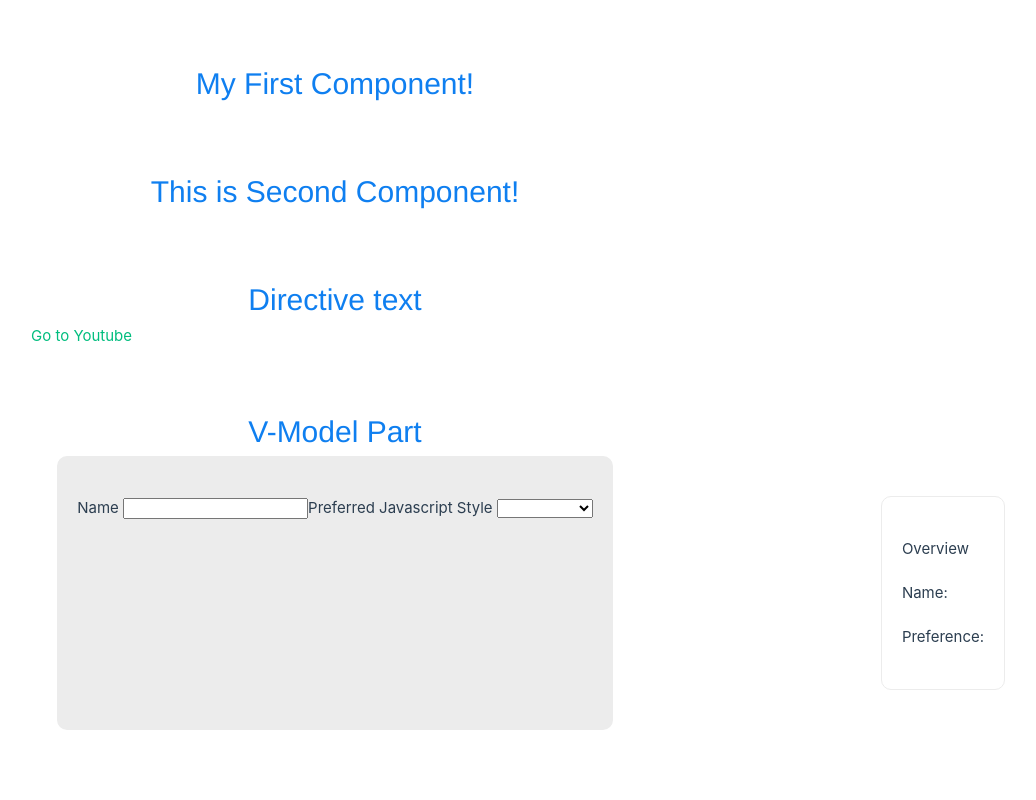
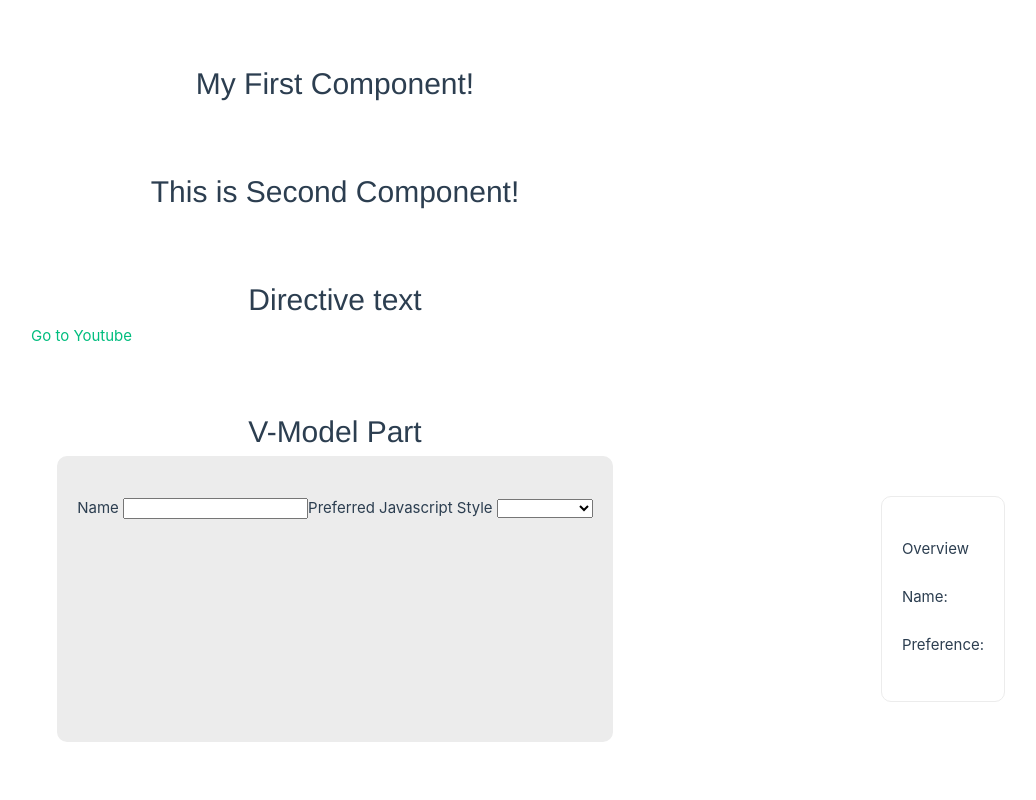
Before and after one commit to ProgrammerSohan/Vue-Js3_Frontend-Dev, a Vue app in the folder s1_ch1/first_app/: page / in a window 1280 px wide. Shown: the top 800 px of the page, without its empty margins (1-1037 px from the left). Built offline with nearby package versions, Linux system fonts and the light colour scheme.

Commit message:
1.33_importing scss into a scoped component

```diff
--- a/s1_ch1/first_app/package.json
+++ b/s1_ch1/first_app/package.json
@@ -12,6 +12,7 @@
   },
   "devDependencies": {
     "@vitejs/plugin-vue": "^4.3.4",
+    "sass": "^1.68.0",
     "vite": "^4.4.9"
   }
 }
--- a/s1_ch1/first_app/src/App.vue
+++ b/s1_ch1/first_app/src/App.vue
@@ -28,6 +28,9 @@
   <Exercise9 />
  <br>
  <Exercise10 />
+ <br>
+ <Exercise11 />
+
 </template>
 <script>
 import Exercise from './components/Exercise1-01.vue'
@@ -41,6 +44,7 @@
 import Exercise8 from './components/Exercise1-08.vue'
 import Exercise9 from './components/Exercise1-09.vue'
 import Exercise10 from './components/Exercise1-10.vue'
+import Exercise11 from './components/Exercise1-11.vue'
 export default {
   components: {
     Exercise,
@@ -53,7 +57,8 @@
     MethodExplore,
     Exercise8,
     Exercise9,
-    Exercise10
+    Exercise10,
+    Exercise11
 
   }
 
--- a/s1_ch1/first_app/src/components/Exercise1-11.vue
+++ b/s1_ch1/first_app/src/components/Exercise1-11.vue
@@ -1,5 +1,12 @@
 <template>
     <div>
+        <h1>{{title}}</h1>
+        <h2>{{ subtitle}}</h2>
+        <ul>
+            <li>{{ items[0]}}</li>
+            <li>{{items[1]}}</li>
+            <li>{{items[2]}}</li>
+        </ul>
 
     </div>
 
@@ -7,8 +14,20 @@
 </template>
 <script>
     export default{
-        data()
+        data(){
+            return {
+                title: 'My list component',
+                subtitle: 'Vue Js Basic',
+                items: ['Item 1', 'Item 2', 'Item 3']
+
+            }
+
+        },
 
     }
 
 </script>
+<style lang="scss">
+@import '../styles/typography.scss';
+
+</style>
--- /dev/null
+++ b/s1_ch1/first_app/src/styles/typography.scss
@@ -0,0 +1,30 @@
+$color-green: #4fc08d;
+$color-grey: #2c3e50;
+$color-blue: #003366;
+
+h1{
+    margin-top: 60px;
+    text-align: center;
+    color: $color-grey;
+
+    + h2 {
+        text-align: center;
+        color: $color-green;
+
+    }
+
+}
+ul{
+    display: block;
+    margin: 0 auto;
+    max-width: 400px;
+    padding: 30px;
+    border: 1px solid rgba(0,0,0,0.25);
+
+    >li {
+        color: $color-grey;
+        margin-bottom: 4px;
+
+    }
+
+}
```
Also changed, not shown: 1 other file (tests, documents, lock files or other folders).
